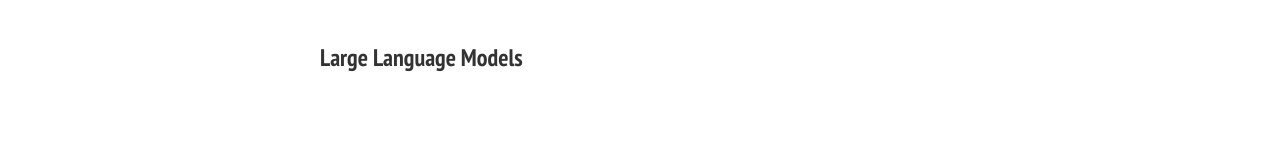
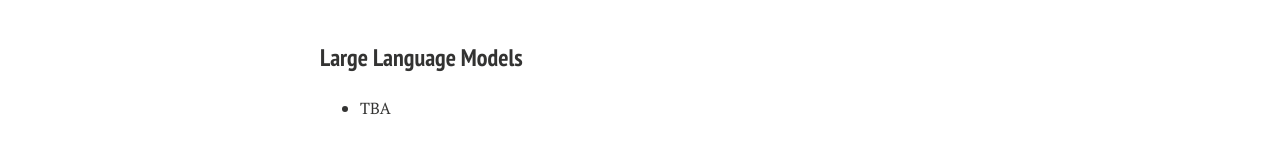
Before and after one commit to xianchaoxiu/xianchaoxiu.github.io, a Jekyll site: the page built from teaching/index.md, in a window 1280 px wide. Shown: the part 561-715 px from the top of the page. Built offline with Jekyll 4.4.1, drawn with Linux system fonts in a browser that asks for light colours; nearby versions of some CDN libraries.

Commit message:
Update index.md

```diff
--- a/teaching/index.md
+++ b/teaching/index.md
@@ -34,3 +34,4 @@ share: false
 - <a href="../teaching/运筹学/对策论.pdf" class="textlink" target="_blank">Game Theory </a><br><br>
 
 ### Large Language Models
+- TBA
```
